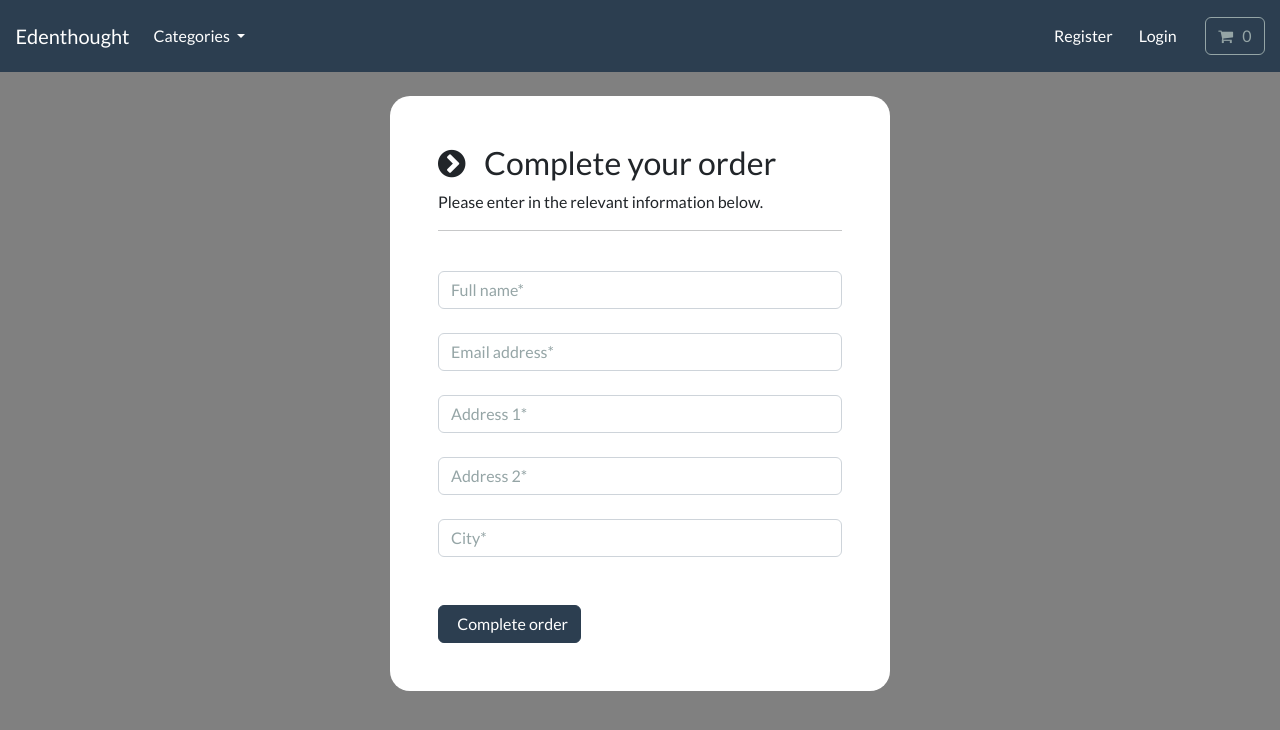
After one commit to petrukv/E-commerceStore, a Django app: page /payment/checkout in a window 1280 px wide. The commit adds this page. Shown: the top 730 px of the page. Run offline with Django 5.2, Linux system fonts and the light colour scheme; data that the repository does not hold is empty; some libraries are stand-ins or nearby versions.

```diff
--- a/ecommerce/cart/templates/cart/cart-summary.html
+++ b/ecommerce/cart/templates/cart/cart-summary.html
@@ -113,7 +113,8 @@
       <div class="col-12 text-end">
 
         <div class="h6 fw-bold"> Sub total: $ <div id="total" class="d-inline-flex"> {{cart.get_total}} </div></div>
-
+        <br>
+        <a href="{% url 'checkout' %}" class="btn btn-primary my-2"> <i class="fa fa-chevron-circle-right" aria-hidden="true"></i> &nbsp; Proceed to checkout </a>
       </div>
 
 
--- a/ecommerce/payment/admin.py
+++ b/ecommerce/payment/admin.py
@@ -1,7 +1,9 @@
 from django.contrib import admin
 
-from .models import ShippingAddress
+from .models import Order, OrderItem, ShippingAddress
 
 # Register your models here.
 
 admin.site.register(ShippingAddress)
+admin.site.register(Order)
+admin.site.register(OrderItem)
--- /dev/null
+++ b/ecommerce/payment/templates/payment/checkout.html
@@ -0,0 +1,56 @@
+
+{% include "store/base.html" %}
+
+
+{% load static %}
+
+
+{% block content %}
+
+<style>
+
+    body
+    {
+        background-color: gray;
+    }
+
+</style>
+    <body>
+        <br>
+        <div class="container bg-white shadow-md p-5" style="width:500px; border-radius:20px;">
+            <form id="form" onsubmit="event.preventDefault();">
+                <div>
+                    <h3> <i class="fa fa-chevron-circle-right" aria-hidden="true"></i> &nbsp; Complete your order </h3>
+                    <p> Please enter in the relevant information below. </p>
+                    <hr>
+                    <br>
+                    <div class="form-field">
+                        <input class="form-control validate" id="name" type="text" placeholder="Full name*" autocomplete="off" value="{{shipping.full_name}}" required>
+                    </div>
+                    <br>
+                    <div class="form-field">
+                        <input class="form-control validate" id="email" type="email" placeholder="Email address*" autocomplete="off" value="{{shipping.email}}" required>
+                    </div>
+                    <br>
+                    <div class="form-field">
+                        <input class="form-control validate" id="address1" type="text" placeholder="Address 1*" autocomplete="off" value="{{shipping.address1}}" required>
+                    </div>
+                    <br>
+                    <div class="form-field">
+                        <input class="form-control validate" id="address2" type="text" placeholder="Address 2*" autocomplete="off" value="{{shipping.address2}}" required>
+                    </div>
+                    <br>
+                    <div class="form-field">
+                        <input class="form-control validate" id="city" type="text" placeholder="City*" autocomplete="off" value="{{shipping.city}}" required>
+                    </div>
+                    <br>
+                </div>
+                <br>
+                <button id="complete-order" class="btn btn-primary navbar-btn text-white"> &nbsp; Complete order </button>
+                <br>
+
+            </form>
+        </div>
+        <br>
+    </body>
+{% endblock %}
--- a/ecommerce/payment/urls.py
+++ b/ecommerce/payment/urls.py
@@ -5,5 +5,6 @@ from . import views
 urlpatterns = [
     path('payment-success/', views.payment_success, name='payment-success'),
     path('payment-failed/', views.payment_success, name='payment-failed'),
+    path('checkout', views.checkout, name='checkout'),
 
 ]
--- a/ecommerce/payment/views.py
+++ b/ecommerce/payment/views.py
@@ -1,6 +1,18 @@
 from django.shortcuts import render
 
+from .models import ShippingAddress
+
 # Create your views here.
+
+def checkout(request):
+    if request.user.is_authenticated:
+        try:
+            shipping_address = ShippingAddress.objects.get(user=request.user.id)
+            context = {'shipping':shipping_address}
+            return render(request, "payment/checkout.html", context=context)
+        except:
+            return render(request, 'payment/checkout.html')
+    return render(request, 'payment/checkout.html')
 
 def payment_success(request):
     return render(request, 'payment/payment-success.html')
```
Also changed, not shown: ecommerce/payment/models.py (+22 -0 lines), ecommerce/payment/migrations/0003_order_orderitem.py (added).
